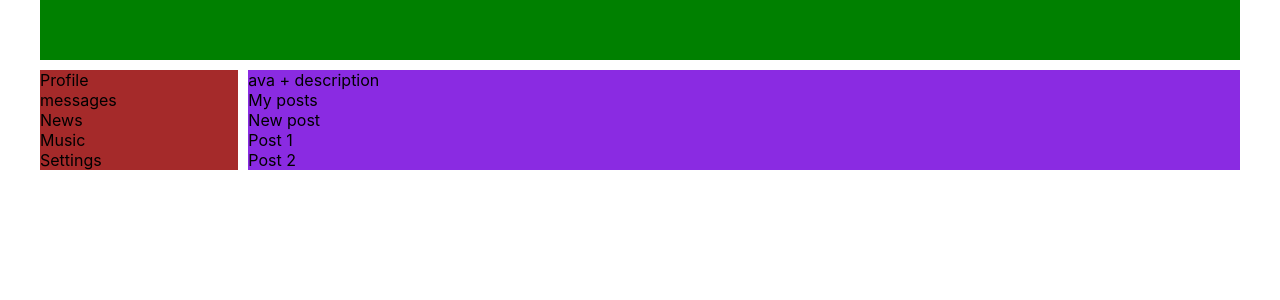
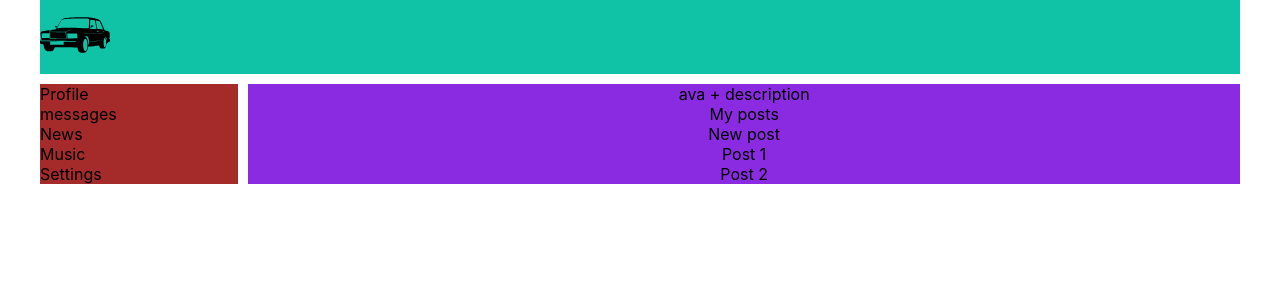
Before and after one commit to Vasbe/react-first-app, a React (Create React App) app: page / in a window 1280 px wide. Shown: the top 300 px of the page. Built offline with nearby package versions, Linux system fonts and the light colour scheme.

Commit message:
SVG работает фон header изменён

```diff
--- a/src/App.css
+++ b/src/App.css
@@ -1,27 +1,27 @@
-.app-wrapper{
+.app-wrapper {
   display: grid;
   width: 1200px;
   margin: 0 auto;
   grid-template-areas:
-  "h h"
-  "n c";
-  grid-template-rows: 60px 1fr;
+    "header header"
+    "nav content";
+  grid-template-rows: auto 1fr;
   grid-template-columns: 2fr 10fr;
-  grid-gap:10px;
+  grid-gap: 10px;
 }
-.header{
-  grid-area: h;
-  background-color: green;
+.header {
+  grid-area: header;
+  background-color: rgb(17, 195, 166);
 }
-.header img{
-  width: 20px;
-
+.header img {
+  width: 70px;
 }
-.nav{
-  grid-area: n;
+.nav {
+  grid-area: nav;
   background-color: brown;
 }
-.content{
-  grid-area: c;
+.content {
+  grid-area: content;
   background-color: blueviolet;
+  text-align: center;
 }
--- a/src/Components/Header.jsx
+++ b/src/Components/Header.jsx
@@ -1,11 +1,11 @@
 import React from "react";
-import vazico from "../icons/vaz.png.svg";
+import Vazico from "../icons/vaz.svg";
+//import { ReactComponent as Vazico } from "../icons/vaz.svg";
 const Header = () => {
-    return (
-        <header className='header'>
-            <vazico />
-        </header>
-    );
-
-}
+  return (
+    <header className="header">
+      <img src={Vazico} alt="" />
+    </header>
+  );
+};
 export default Header;
```
Also changed, not shown: src/Components/Profile.jsx (+14 -22 lines), src/icons/vaz.png.svg (deleted), src/icons/vaz.svg (added).
